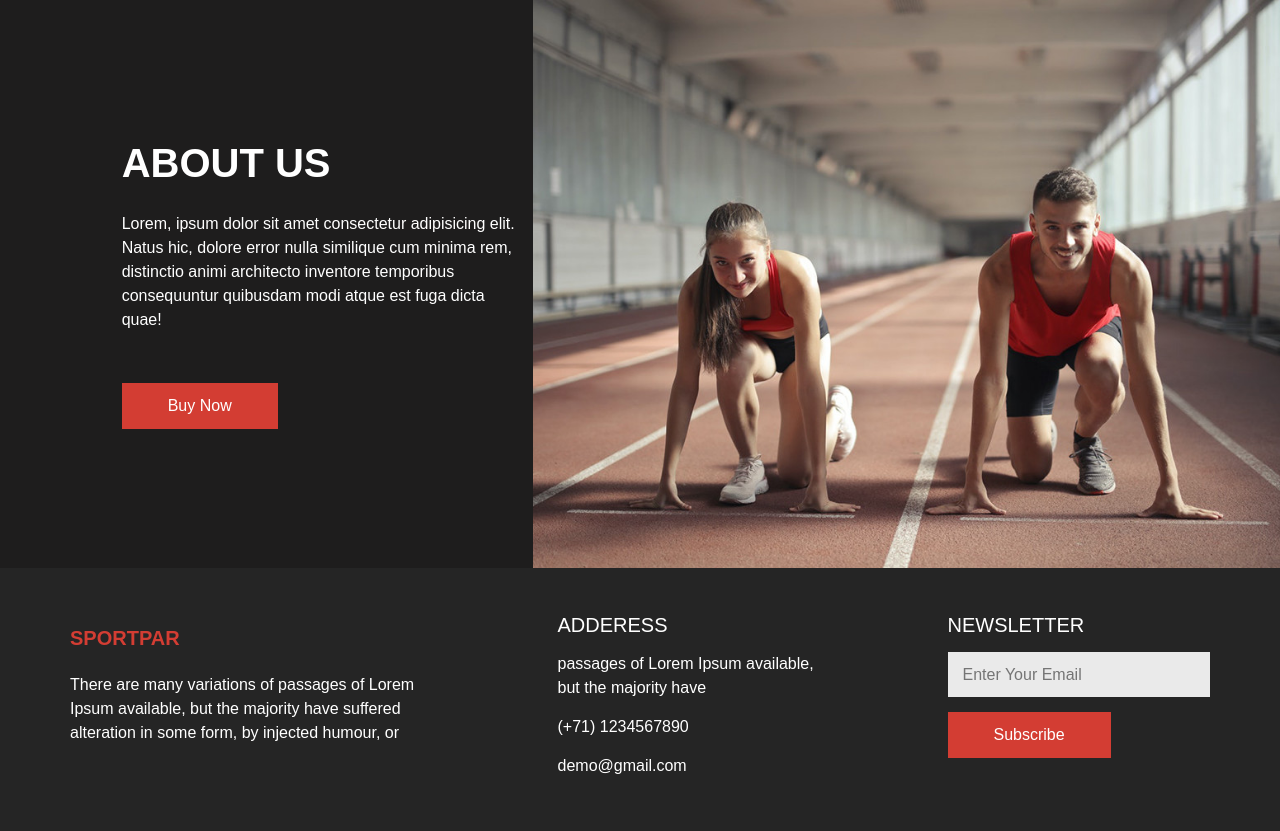
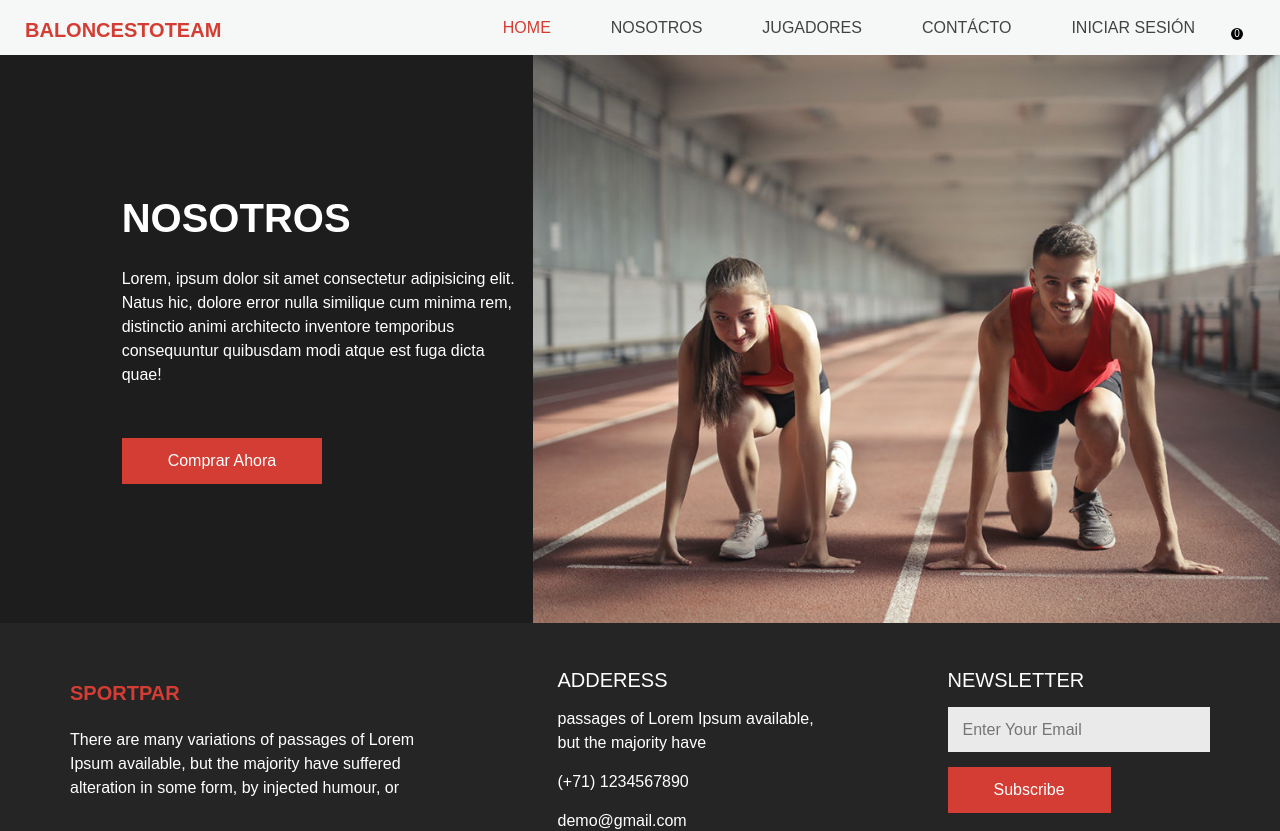
Before and after one commit to Jorgez-tech/baloncestoteam, a React (Create React App) app in the folder frontend/: page /nosotros in a window 1280 px wide. Shown: the top 831 px of the page. Built offline with nearby package versions, Linux system fonts and the light colour scheme.

Commit message:
Actualización de navegación, botón de inicio de sesión y corrección de errores en App.js

```diff
--- a/frontend/src/App.js
+++ b/frontend/src/App.js
@@ -1,9 +1,20 @@
 
 import { BrowserRouter as Router, Routes, Route } from "react-router-dom";
 import Home from "./components/home";
+import { Link } from "react-router-dom";
 import Nosotros from "./components/nosotros";
 import Jugadores from "./components/jugadores";
 import Contacto from "./components/contacto";
+
+function LoginPlaceholder() {
+    return (
+        <div style={{ padding: "2rem", textAlign: "center" }}>
+            <h2>Iniciar Sesión</h2>
+            <p>Página de inicio de sesión (placeholder)</p>
+            <Link to="/">Volver al inicio</Link>
+        </div>
+    );
+}
 
 
 function App() {
@@ -17,6 +28,7 @@ function App() {
                     <Route path="/nosotros" element={<Nosotros />} />
                     <Route path="/jugadores" element={<Jugadores />} />
                     <Route path="/contacto" element={<Contacto />} />
+                    <Route path="/login" element={<LoginPlaceholder />} />
                 </Routes>
             </div>
         </Router>
@@ -24,3 +36,4 @@ function App() {
 }
 
 export default App;
+<Route path="/login" element={<LoginPlaceholder />} />
--- a/frontend/src/components/contacto.jsx
+++ b/frontend/src/components/contacto.jsx
@@ -1,4 +1,5 @@
 
+import { Link } from "react-router-dom";
 export default function Contacto() {
   return (
     <>
@@ -8,7 +9,7 @@ export default function Contacto() {
           <div className="container-fluid">
             <nav className="navbar navbar-expand-lg custom_nav-container ">
               <a className="navbar-brand" href="/">
-                <span>Sportpar</span>
+                <span>BaloncestoTeam</span>
               </a>
               <button className="navbar-toggler" type="button" data-toggle="collapse" data-target="#navbarSupportedContent" aria-controls="navbarSupportedContent" aria-expanded="false" aria-label="Toggle navigation">
                 <span className="navbar-toggler-icon" />
@@ -18,19 +19,19 @@ export default function Contacto() {
                 <div className="d-flex ml-auto flex-column flex-lg-row align-items-center">
                   <ul className="navbar-nav">
                     <li className="nav-item">
-                      <a className="nav-link" href="/">Home <span className="sr-only">(current)</span></a>
+                      <Link className="nav-link" to="/">Home <span className="sr-only">(current)</span></Link>
                     </li>
                     <li className="nav-item">
-                      <a className="nav-link" href="/nosotros">About</a>
+                      <Link className="nav-link" to="/nosotros">Nosotros</Link>
                     </li>
                     <li className="nav-item">
-                      <a className="nav-link" href="/product">Products</a>
+                      <Link className="nav-link" to="/jugadores">Jugadores</Link>
                     </li>
                     <li className="nav-item active">
-                      <a className="nav-link" href="/contacto">Contact us</a>
+                      <Link className="nav-link" to="/contacto">Contácto</Link>
                     </li>
                     <li className="nav-item">
-                      <a className="nav-link" href="#">Login</a>
+                      <Link className="nav-link" to="/login">Iniciar Sesión</Link>
                     </li>
                   </ul>
                   <div className="quote_btn-container ">
@@ -71,7 +72,7 @@ export default function Contacto() {
                     </div>
                     <input type="text" placeholder="Message" className="message_input" />
                     <div className="btn-box">
-                      <button type="submit">Send</button>
+                      <button type="submit">Enviar</button>
                     </div>
                   </form>
                 </div>
--- a/frontend/src/components/home.jsx
+++ b/frontend/src/components/home.jsx
@@ -1,3 +1,4 @@
+import { Link } from "react-router-dom";
 
 export default function Home() {
   // This component is a JSX conversion of the original home HTML page.
@@ -16,7 +17,7 @@ export default function Home() {
           <div className="container-fluid">
             <nav className="navbar navbar-expand-lg custom_nav-container ">
               <a className="navbar-brand" href="/">
-                <span>Sportpar</span>
+                <span>BaloncestoTeam</span>
               </a>
               <button
                 className="navbar-toggler"
@@ -37,16 +38,16 @@ export default function Home() {
                       <a className="nav-link" href="/">Home <span className="sr-only">(current)</span></a>
                     </li>
                     <li className="nav-item">
-                      <a className="nav-link" href="/about">About</a>
+                      <Link className="nav-link" to="/nosotros">Nosotros</Link>
                     </li>
                     <li className="nav-item">
-                      <a className="nav-link" href="/products">Products</a>
+                      <Link className="nav-link" to="/jugadores">Jugadores</Link>
                     </li>
                     <li className="nav-item">
-                      <a className="nav-link" href="/contact">Contact us</a>
+                      <Link className="nav-link" to="/contacto">Contácto</Link>
                     </li>
                     <li className="nav-item">
-                      <a className="nav-link" href="#">Login</a>
+                      <Link className="nav-link" to="/login">Iniciar Sesión</Link>
                     </li>
                   </ul>
                   <div className="quote_btn-container">
@@ -79,13 +80,13 @@ export default function Home() {
               <div className="col-md-5 col-xl-4 offset-xl-1">
                 <div className="detail-box">
                   <h1>
-                    Sports and <br />
-                    Fitness Store
+                    Baloncesto Team <br />
+                    Donde tus Sueños Comienzan!
                   </h1>
-                  <p>There are many variations of passages of Lorem Ipsum available.</p>
+                  <p>Se Parte de Esta Gran Familia.</p>
                   <div className="btn-box">
-                    <a href="#" className="btn-1">Shop Now</a>
-                    <a href="#" className="btn-2">Get A Quote</a>
+                    <a href="#" className="btn-1">Nosotros</a>
+                    <a href="#" className="btn-2">Jugadores</a>
                   </div>
                 </div>
               </div>
@@ -100,7 +101,7 @@ export default function Home() {
                     <div className="carousel-inner">
                       <div className="carousel-item active">
                         <div className="img-box">
-                          <img src="/images/slider-img.jpg" alt="slide 1" />
+                          <img src="/images/slider-img2.jpg" alt="imagen principal." />
                         </div>
                       </div>
                       <div className="carousel-item">
@@ -259,7 +260,7 @@ export default function Home() {
 
       <footer className="footer_section">
         <div className="container">
-          <p>© 2025 Sportpar - All Rights Reserved</p>
+          <p>© 2025 BaloncestoTeam - All Rights Reserved</p>
         </div>
       </footer>
     </>
--- a/frontend/src/components/jugadores.jsx
+++ b/frontend/src/components/jugadores.jsx
@@ -1,5 +1,13 @@
+import { useEffect } from "react";
+import { useLocation, Link } from "react-router-dom";
+
 export default function Jugadores() {
   const handleSubmitNoop = (e) => e.preventDefault();
+  const location = useLocation();
+  useEffect(() => {
+    // Aquí puedes resetear estado, scroll, etc. si lo necesitas
+    // Por ejemplo, window.scrollTo(0, 0);
+  }, [location.pathname]);
 
   return (
     <>
@@ -9,7 +17,7 @@ export default function Jugadores() {
           <div className="container-fluid">
             <nav className="navbar navbar-expand-lg custom_nav-container ">
               <a className="navbar-brand" href="/">
-                <span>Sportpar</span>
+                <span>BaloncestoTeam</span>
               </a>
               <button className="navbar-toggler" type="button" data-toggle="collapse" data-target="#navbarSupportedContent" aria-controls="navbarSupportedContent" aria-expanded="false" aria-label="Toggle navigation">
                 <span className="navbar-toggler-icon" />
@@ -19,19 +27,19 @@ export default function Jugadores() {
                 <div className="d-flex ml-auto flex-column flex-lg-row align-items-center">
                   <ul className="navbar-nav">
                     <li className="nav-item">
-                      <a className="nav-link" href="/">Home <span className="sr-only">(current)</span></a>
+                      <Link className="nav-link" to="/">Home <span className="sr-only">(current)</span></Link>
                     </li>
                     <li className="nav-item">
-                      <a className="nav-link" href="/about">About</a>
+                      <Link className="nav-link" to="/nosotros">Nosotros</Link>
                     </li>
                     <li className="nav-item active">
-                      <a className="nav-link" href="/products">Products</a>
+                      <Link className="nav-link" to="/jugadores">Jugadores</Link>
                     </li>
                     <li className="nav-item">
-                      <a className="nav-link" href="/contact">Contact us</a>
+                      <Link className="nav-link" to="/contacto">Contácto</Link>
                     </li>
                     <li className="nav-item">
-                      <a className="nav-link" href="#">Login</a>
+                      <Link className="nav-link" to="/login">Iniciar Sesión</Link>
                     </li>
                   </ul>
                   <div className="quote_btn-container">
--- a/frontend/src/components/nosotros.jsx
+++ b/frontend/src/components/nosotros.jsx
@@ -1,20 +1,84 @@
+
+import { useEffect } from "react";
+import { useLocation, Link } from "react-router-dom";
+
 export default function Nosotros() {
   const handleSubmitNoop = (e) => e && e.preventDefault();
+  const location = useLocation();
+
+  useEffect(() => {
+    // Aquí puedes resetear estado, scroll, etc. si lo necesitas
+    // Por ejemplo, window.scrollTo(0, 0);
+  }, [location.pathname]);
+
   return (
     <>
       {/* end header section */}
+      <header className="header_section">
+        <div className="container-fluid">
+          <nav className="navbar navbar-expand-lg custom_nav-container ">
+            <a className="navbar-brand" href="/">
+              <span>BaloncestoTeam</span>
+            </a>
+            <button
+              className="navbar-toggler"
+              type="button"
+              data-toggle="collapse"
+              data-target="#navbarSupportedContent"
+              aria-controls="navbarSupportedContent"
+              aria-expanded="false"
+              aria-label="Toggle navigation"
+            >
+              <span className="navbar-toggler-icon" />
+            </button>
+
+            <div className="collapse navbar-collapse" id="navbarSupportedContent">
+              <div className="d-flex ml-auto flex-column flex-lg-row align-items-center">
+                <ul className="navbar-nav">
+                  <li className="nav-item active">
+                    <a className="nav-link" href="/">Home <span className="sr-only">(current)</span></a>
+                  </li>
+                  <li className="nav-item">
+                    <Link className="nav-link" to="/nosotros">Nosotros</Link>
+                  </li>
+                  <li className="nav-item">
+                    <Link className="nav-link" to="/jugadores">Jugadores</Link>
+                  </li>
+                  <li className="nav-item">
+                    <Link className="nav-link" to="/contacto">Contácto</Link>
+                  </li>
+                  <li className="nav-item">
+                    <Link className="nav-link" to="/login">Iniciar Sesión</Link>
+                  </li>
+                </ul>
+                <div className="quote_btn-container">
+                  <a href="#" className="cart_link">
+                    <i className="fa fa-cart-arrow-down" aria-hidden="true" />
+                    <span className="cart_number">0</span>
+                  </a>
+                  <form className="form-inline" onSubmit={handleSubmitNoop}>
+                    <button className="btn nav_search-btn" type="submit">
+                      <i className="fa fa-search" aria-hidden="true" />
+                    </button>
+                  </form>
+                </div>
+              </div>
+            </div>
+          </nav>
+        </div>
+      </header>
       {/* about section */}
       <section className="about_section">
         <div className="container-fluid">
           <div className="row">
             <div className="col-lg-4 col-md-5 offset-md-1">
               <div className="detail-box">
-                <h2>About Us</h2>
+                <h2>Nosotros</h2>
                 <p>
                   Lorem, ipsum dolor sit amet consectetur adipisicing elit. Natus hic, dolore error nulla similique cum minima rem, distinctio animi architecto inventore temporibus consequuntur quibusdam modi atque est fuga dicta quae!
                 </p>
                 <div>
-                  <a href="#">Buy Now</a>
+                  <a href="#">Comprar Ahora</a>
                 </div>
               </div>
             </div>
```
Also changed, not shown: 1 other file (tests, documents, lock files or other folders). Lines whose indentation alone changed are shown as unchanged.
